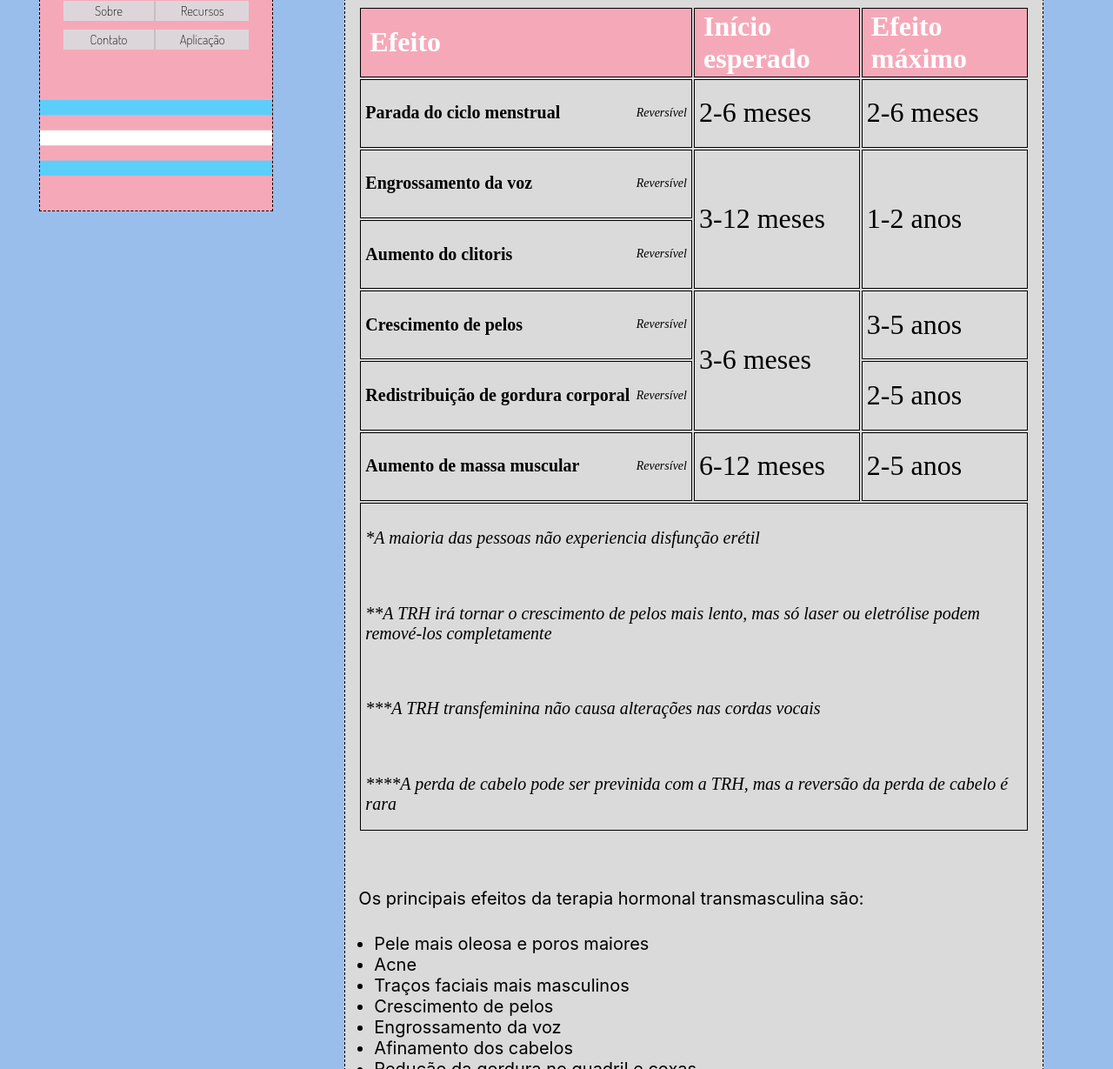
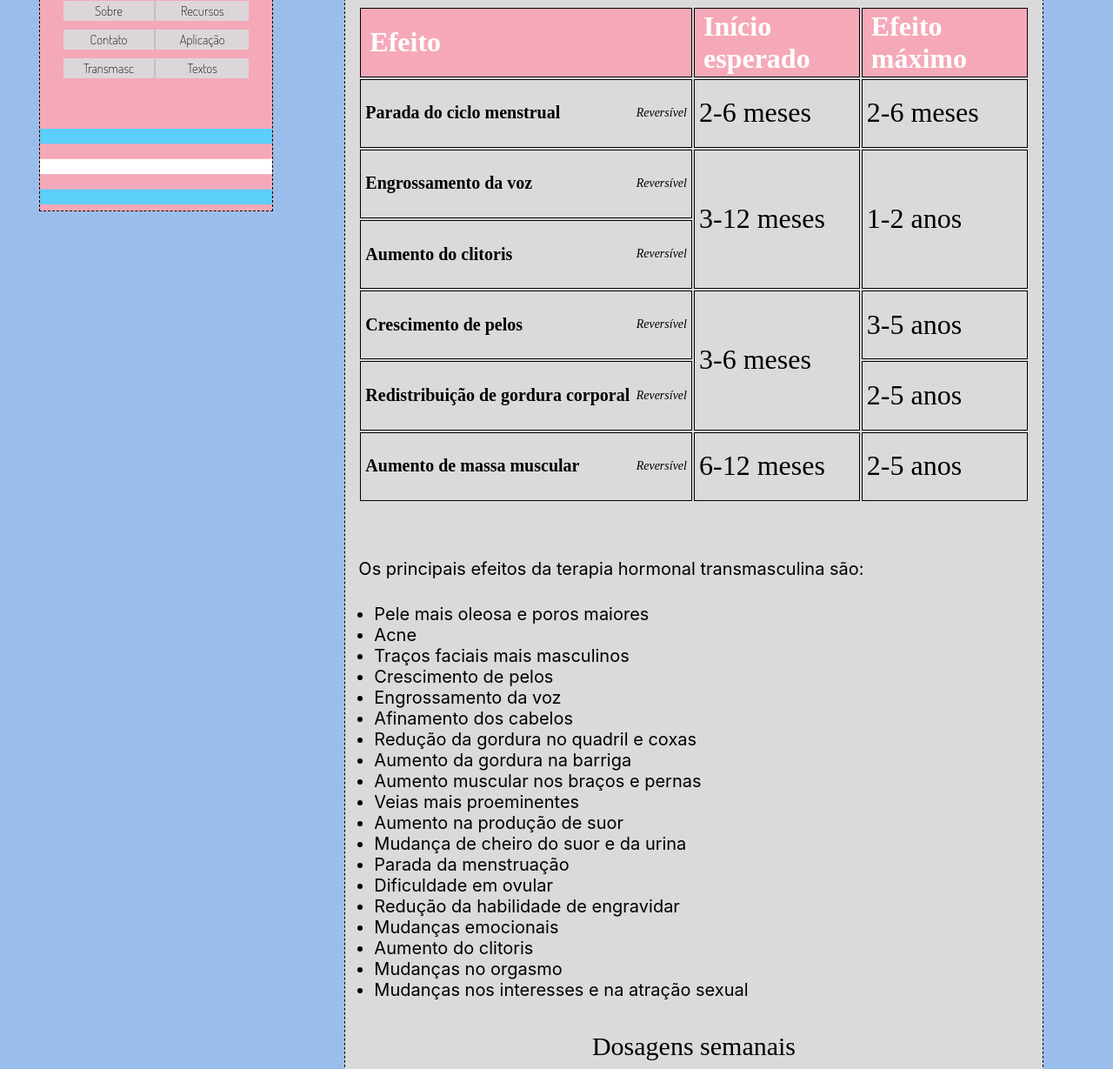
Before and after one commit to scarletquasar/diybrasil.github.io, a plain HTML site: page transmasc.html in a window 1280 px wide. Shown: the part 317-1546 px from the top of the page at 87% size. Drawn offline with Linux system fonts and the light colour scheme.

Commit message:
Transmasc 3

```diff
--- a/transfem3.css
+++ b/transfem3.css
@@ -41,7 +41,7 @@
         height: 30%; display: flex; flex-flow: row wrap; align-items: center; justify-content:center;
     }
     #transflag{
-        height: 30%; display:flex; align-items: flex-end; justify-content:center;
+        height: 20%; display:flex; align-items: flex-start; justify-content:center;
     }
     h1{
         font-family: -apple-system, BlinkMacSystemFont, 'Segoe UI', Roboto, Oxygen, Ubuntu, Cantarell, 'Open Sans', 'Helvetica Neue', sans-serif;
--- a/transmasc.html
+++ b/transmasc.html
@@ -29,6 +29,10 @@
                 <li  class="navli sobre"><a href="contato.html">Contato</a></li>
                 <li  class="navli"><a href="autoaplicaçao.html">Aplicação</a></li>
                 </ul>
+                <ul class="navul">
+                    <li  class="navli sobre"><a href="transmasc.html">Transmasc</a></li>
+                    <li  class="navli"><a>Textos</a></li>
+                    </ul>
                 <div id="transflag">
                 <img src="trans.png" style="width: 100%; height: 60%;">
                 </div>
@@ -103,19 +107,6 @@
     <td class="col2">6-12 meses</td>
     <td class="col2">2-5 anos</td>
     </tr>
-    <tfoot>
-    <tr>
-    <td colspan="3" style="height: 100px;">
-    <em class="footertext">*A maioria das pessoas não experiencia disfunção erétil</em>
-    <br>
-    <em class="footertext">**A TRH irá tornar o crescimento de pelos mais lento, mas só laser ou eletrólise podem remové-los completamente</em>
-    <br>
-    <em class="footertext">***A TRH transfeminina não causa alterações nas cordas vocais</em>
-    <br>
-    <em class="footertext">****A perda de cabelo pode ser previnida com a TRH, mas a reversão da perda de cabelo é rara</em>
-    </tfoot>
-    </td>
-    </tr>
     </table>
     </div>
     <br>
@@ -175,6 +166,9 @@
         <td class="col2">100mg</td>
         </tr>
         </table>
+        <p>A testosterona aumenta a proporção de glóbulos vermelhos, tornando o sangue mais espesso. Quando doses anormais são administradas, isso pode causar infartos, derrames, ou outros problemas.</p>
+        <h1>Métodos de Aplicação</h1>
+        <p>A aplicação subcutânea é tão eficaz quanto a aplicação intramuscular. </p>
 </div>
     </article>
 
```
